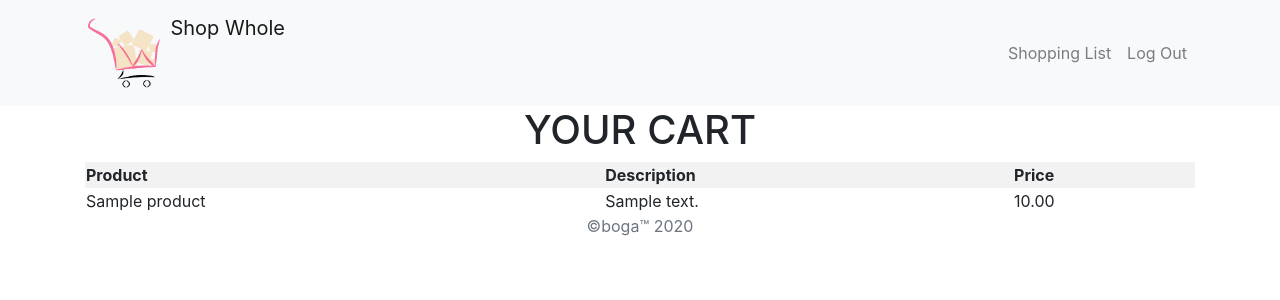
After one commit to vinaykonuru/ShopWhole, a Django app: page /cart/ in a window 1280 px wide. The commit adds this page. Shown: the top 300 px of the page. Run offline with Django 3.2, Linux system fonts and the light colour scheme; a user stored in the database is signed in; tables that the repository leaves empty hold one stand-in row (values such as "Sample post"); some libraries are stand-ins or nearby versions.

Commit message:
Added a Shopping List Page and Orders

```diff
--- a/boga-project/boga/templates/base.html
+++ b/boga-project/boga/templates/base.html
@@ -51,17 +51,27 @@
       <nav class="navbar navbar-expand-lg navbar-light bg-light">
         <div class="container">
         <a class="navbar-brand" href="{% url 'home' %}">
-          <img src="{% static 'icon.png' %}" class="d-inline-block align-top" height=30>
-          BOGA
+          <img src="{% static 'shopwhole-transparent.png' %}" class="d-inline-block align-top" height=80>
+          Shop Whole
         </a>
         <button class="navbar-toggler" type="button" data-toggle="collapse" data-target="#navbarNavAltMarkup" aria-controls="navbarNavAltMarkup" aria-expanded="false" aria-label="Toggle navigation">
           <span class="navbar-toggler-icon"></span>
         </button>
         <div class="collapse navbar-collapse" id="navbarNavAltMarkup">
           <div class="navbar-nav ml-auto">
-
+            {% if user.is_authenticated %}
+            <a class="nav-item nav-link" href="{% url 'cart' %}">
+              <span class="iconic iconic-arrow-thick-right-line" title="arrow thick right line" aria-hidden="true">Shopping List</span>
+            </a>
+            <a class="nav-item nav-link" href="javascript:{document.getElementById('logout').submit()}" onClick="">Log Out</a>
+            <form id="logout" action="{% url 'logout' %}" method="POST">
+              {% csrf_token %}
+              <input type="hidden"/>
+            </form>
+           {% else %}
            <a class="nav-item nav-link" href="{% url 'signup' %}">Sign Up</a>
            <a class="nav-item nav-link" href="{% url 'login' %}">Log In</a>
+          {% endif %}
          </div>
        </div>
       </div>
--- a/boga-project/boga/urls.py
+++ b/boga-project/boga/urls.py
@@ -21,5 +21,7 @@ from products import views
 urlpatterns = [
     path('admin/', admin.site.urls),
     path('',views.home,name='home'),
-    path('accounts/',include('accounts.urls'))
+    path('accounts/',include('accounts.urls')),
+    path('products/',include('products.urls')),
+    path('cart/',views.cart,name='cart')
 ] + static(settings.MEDIA_URL,document_root=settings.MEDIA_ROOT)
--- a/boga-project/products/models.py
+++ b/boga-project/products/models.py
@@ -1,15 +1,24 @@
 from django.db import models
 from django.contrib.auth.models import User
-
+from datetime import datetime
 # Create your models here.
 class Product(models.Model):
     title=models.CharField(max_length=100)
     price=models.DecimalField(max_digits=10,decimal_places=2)
     pub_date=models.DateTimeField(auto_now_add=True)
-    orders=models.IntegerField(default=0)
+    closing_time=models.DateTimeField(default=datetime.now())
+    orders=models.IntegerField(default=1)
     image=models.ImageField(upload_to="images/")
     body=models.TextField()
     customers=models.ManyToManyField(User)
 
     def __str__(self):
         return self.title
+    def timeRemaining(self):
+        return self.pub_date-self.closing_time
+    def timeRemainingPretty(self):
+        td=(self.pub_date-self.closing_time)
+        total_seconds= td.total_seconds
+        hours=int(total_seconds/3600)
+        minutes=int((total_seconds%3600)/60)
+        return hours+":"+minutes
--- /dev/null
+++ b/boga-project/products/templates/products/cart.html
@@ -0,0 +1,27 @@
+{% extends 'base.html' %}
+{% block content %}
+<div class="text-center">
+  <h1>YOUR CART</h1>
+</div>
+<div class="container">
+  <div class="table-striped">
+    <table style="width:100%" >
+      <tr>
+        <th>Product</th>
+        <th>Description</th>
+        <th>Price</th>
+      </tr>
+    {% for item in cart %}
+    <tr>
+      <td>{{item.title}}</td>
+      <td>{{item.body}}</td>
+      <td>{{item.price}}</td>
+    </tr>
+    {% endfor %}
+    </table>
+  </div>
+
+
+</div>
+
+{% endblock %}
--- a/boga-project/products/urls.py
+++ b/boga-project/products/urls.py
@@ -2,5 +2,5 @@ from django.urls import path,include
 from . import views
 urlpatterns = [
     path('<int:product_id>',views.detail,name='detail'),
-    path('<int:product_id>/upvote',views.upvote,name='upvote')
+    path('<int:product_id>/order',views.order,name='order')
 ]
--- a/boga-project/products/views.py
+++ b/boga-project/products/views.py
@@ -9,12 +9,20 @@ def home(request):
 
 def detail(request,product_id):
     product=get_object_or_404(Product,pk=product_id)
-    return render(request,'products/detail.html',{'product':product})
+    return render(request,'products/details.html',{'product':product})
 
 @login_required(login_url='/accounts/signup')
-def upvote(request,product_id):
+def order(request,product_id):
     if request.method=='POST':
         product=get_object_or_404(Product,pk=product_id)
-        product.votes_total+=1
-        product.save()
-        return redirect('/products/'+str(product_id))
+
+        if request.user not in product.customers.all(): #can only order once
+            product.orders+=1
+            product.customers.add(request.user)
+            product.save()
+            return redirect('home')
+        else:
+            return redirect('home')
+def cart(request):
+    user_cart=request.user.product_set.all()
+    return render(request, 'products/cart.html',{'cart':user_cart})
```
Also changed, not shown: boga-project/products/templates/products/details.html (+4 -11 lines), boga-project/products/templates/products/home.html (+11 -0 lines), boga-project/boga/static/shopwhole-transparent.png (added), boga-project/boga/static/shopwhole-white.png (added), boga-project/products/migrations/0006_auto_20200711_1037.py (added), boga-project/products/migrations/0007_product_closing_time.py (added).
